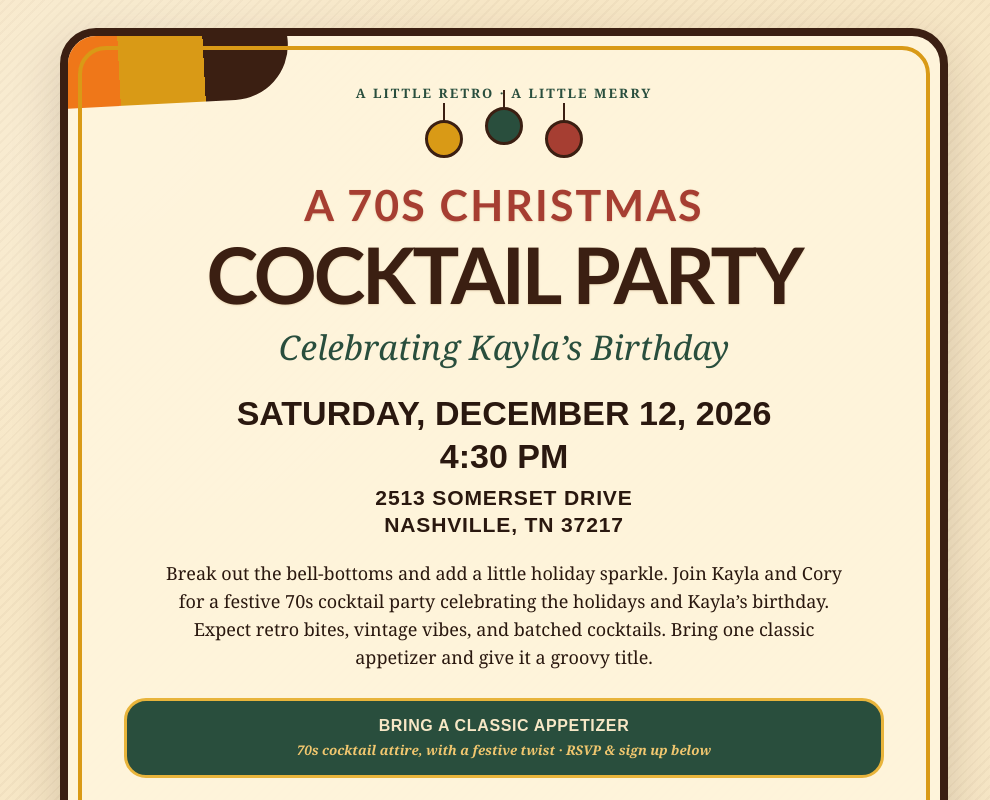
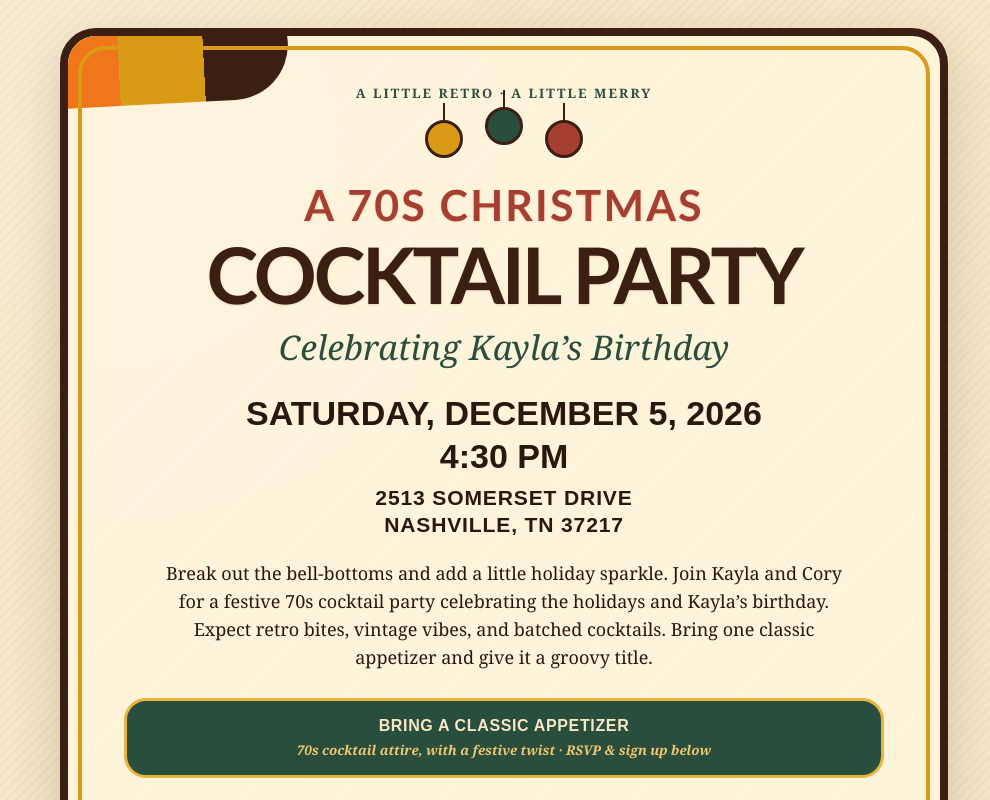
Before and after one commit to heckcory/70s-cocktail-party, a plain HTML site: page index.html in a window 1280 px wide. Shown: the top 800 px of the page, without its empty margins (136-1126 px from the left). Drawn offline with Linux system fonts and the light colour scheme; no server answers.

Commit message:
Move Christmas cocktail party to December 5

```diff
--- a/index.html
+++ b/index.html
@@ -396,7 +396,7 @@
 
 
         <div class="details">
-          Saturday, December 12, 2026<br>4:30 PM
+          Saturday, December 5, 2026<br>4:30 PM
           <div class="address">
             2513 Somerset Drive<br>
             Nashville, TN 37217
```
